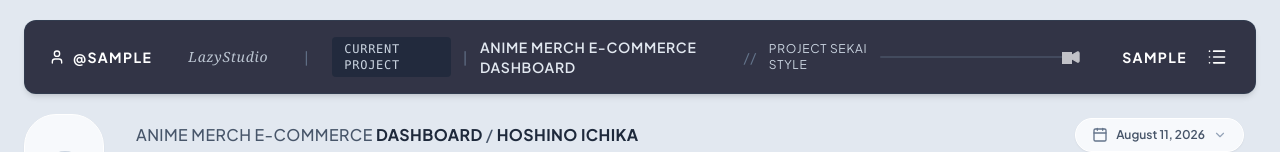
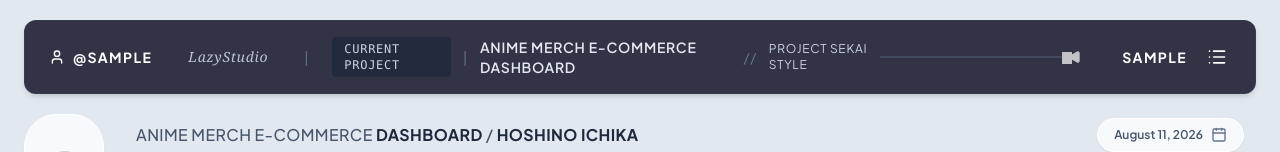
Before and after one commit to Soralith/Kaimono, a Django app: page /dashboard/ in a window 1280 px wide. Shown: the top 152 px of the page. Run offline with Django 5.2, Linux system fonts and the light colour scheme; the visitor is signed in with stand-in values (Sample User, id 1); some libraries are stand-ins or nearby versions; grey boxes are pictures that could not be loaded.

Commit message:
Remove dropdown icon from date in dashboard.

```diff
--- a/dashboard/templates/dashboard/pages/dashboard.html
+++ b/dashboard/templates/dashboard/pages/dashboard.html
@@ -181,7 +181,7 @@
           <h1 class="text-base font-medium text-slate-600 tracking-wide">ANIME MERCH E-COMMERCE <span class="font-bold text-slate-800">DASHBOARD</span> / <span class="font-bold text-slate-800">HOSHINO ICHIKA</span></h1>
         </div>
         <div class="text-xs font-semibold text-slate-600 flex items-center gap-2 bg-[#F7F9FC] px-4 py-2 rounded-full border border-white shadow-sm">
-          <i data-lucide="calendar" class="w-4 h-4 text-slate-500"></i> August 11, 2026 <i data-lucide="chevron-down" class="w-3.5 h-3.5 text-slate-400"></i>
+           August 11, 2026 <i data-lucide="calendar" class="w-4 h-4 text-slate-500"></i>
         </div>
       </div>
 
```
